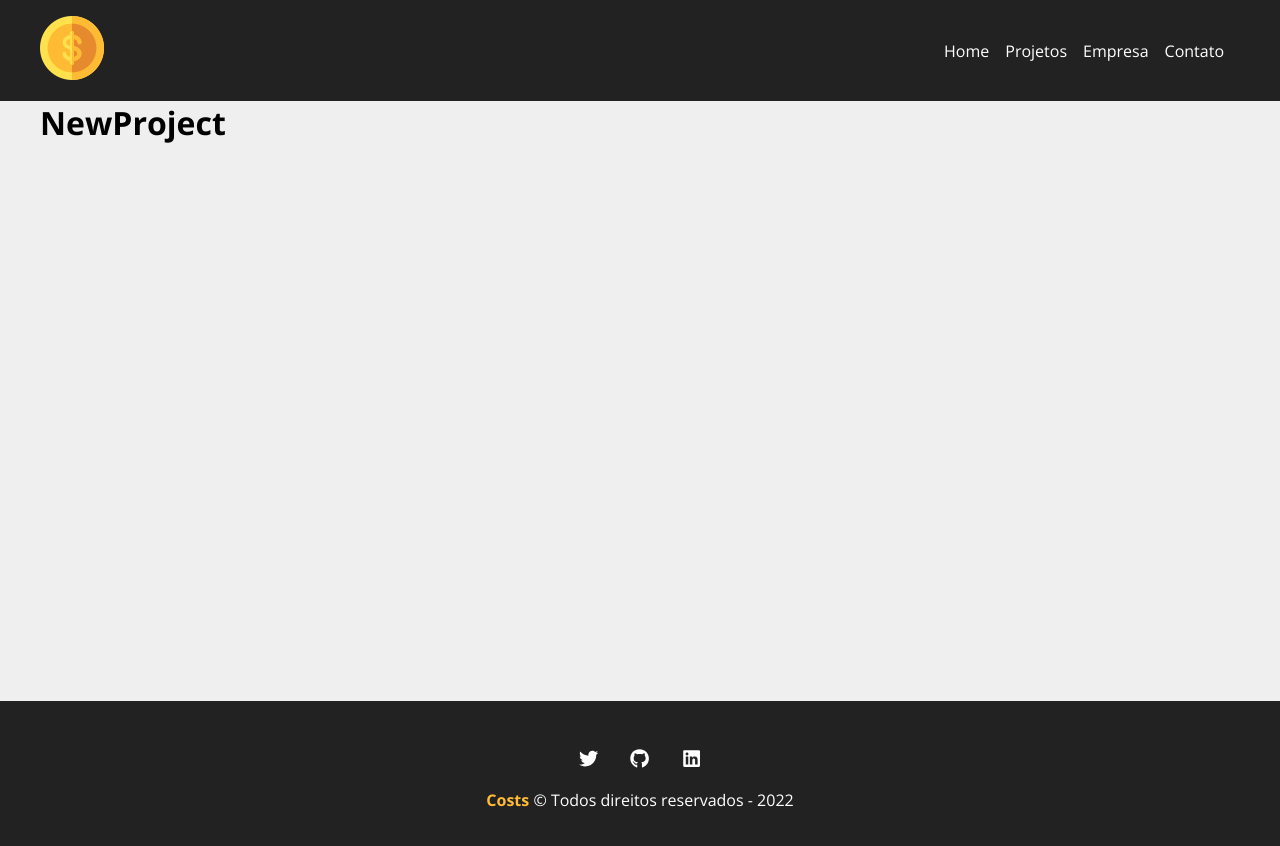
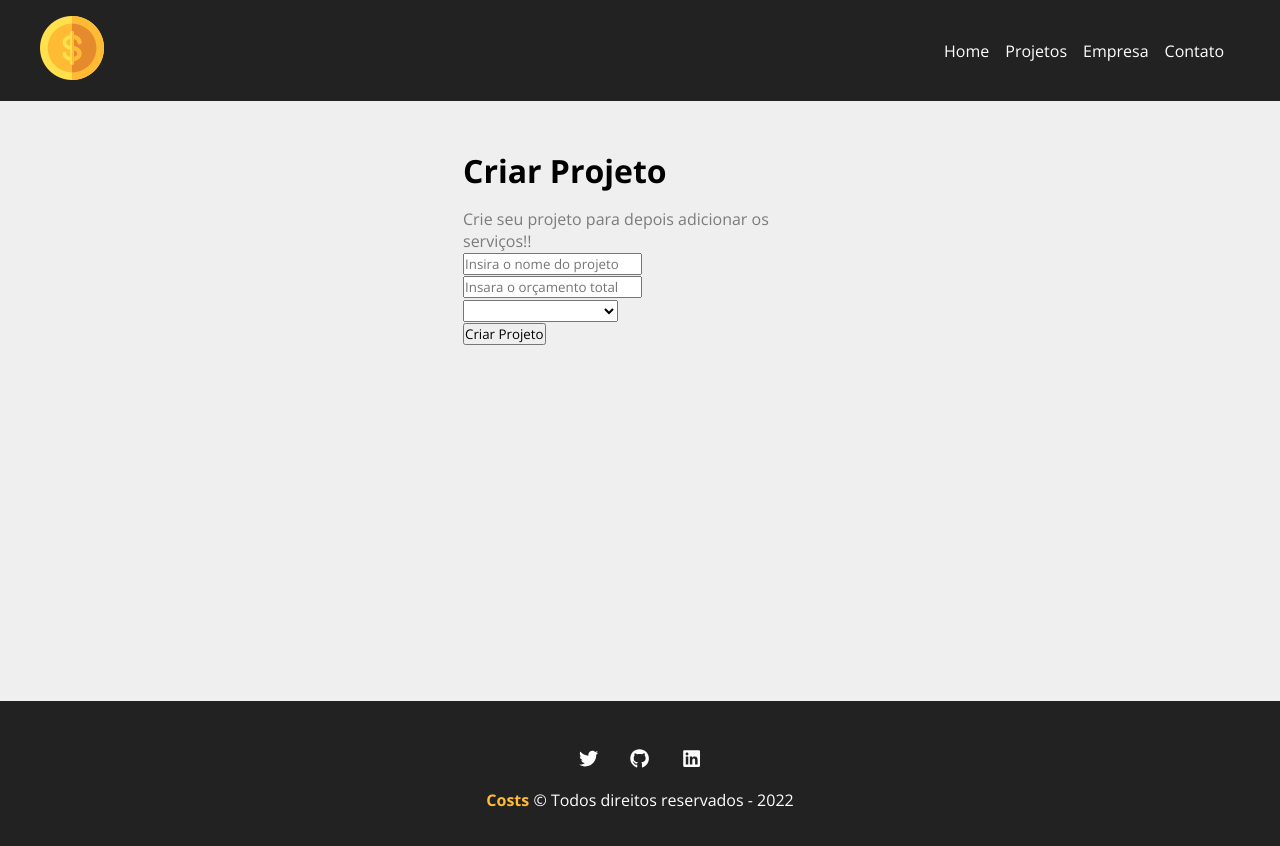
Before and after one commit to juniorcaus/COSTS, a React (Create React App) app: page /NewProject in a window 1280 px wide. Shown: the top 846 px of the page. Built offline with nearby package versions, Linux system fonts and the light colour scheme.

Commit message:
Página para o formulário de projeto - #21

```diff
--- a/src/App.js
+++ b/src/App.js
@@ -1,4 +1,4 @@
-import { BrowserRouter as Router, Routes, Route, Link  } from 'react-router-dom';
+import { BrowserRouter as Router, Routes, Route } from 'react-router-dom';
 
 import Container from './components/layout/Container';
 import Footer from './components/layout/Footer';
--- a/src/components/pages/NewProject.js
+++ b/src/components/pages/NewProject.js
@@ -1,8 +1,15 @@
 import React from 'react'
+
+import ProjectForm from '../project/ProjectForm';
+import styles from './NewProject.module.css';
 
 function NewProject() {
   return (
-    <h1>NewProject</h1>
+    <div className={styles.newproject_container}>
+      <h1>Criar Projeto</h1>
+      <p>Crie seu projeto para depois adicionar os serviços!!</p>
+      <ProjectForm />
+    </div>
   )
 }
 
--- /dev/null
+++ b/src/components/pages/NewProject.module.css
@@ -0,0 +1,13 @@
+.newproject_container {
+    width: 450px;
+    margin: 0 auto;
+    padding: 3em;
+}
+
+.newproject_container h1 {
+    margin-bottom: 0.5em;
+}
+
+.newproject_container p {
+    color: #7b7b7b;
+}
--- /dev/null
+++ b/src/components/project/ProjectForm.js
@@ -0,0 +1,28 @@
+import React from 'react'
+
+function ProjectForm() {
+  return (
+    <form>
+        <div>
+            <input type='text' placeholder='Insira o nome do projeto' />
+        </div>
+
+        <div>
+            <input type='number' placeholder='Insara o orçamento total' />
+        </div>
+
+        <div>
+            <select name='Category_id'>
+                <option disabled >Selecione a Categoria</option>
+            </select>
+        </div>
+
+        <div>
+            <input type='submit' value='Criar Projeto' />
+        </div>
+
+    </form>
+  )
+}
+
+export default ProjectForm;
```
